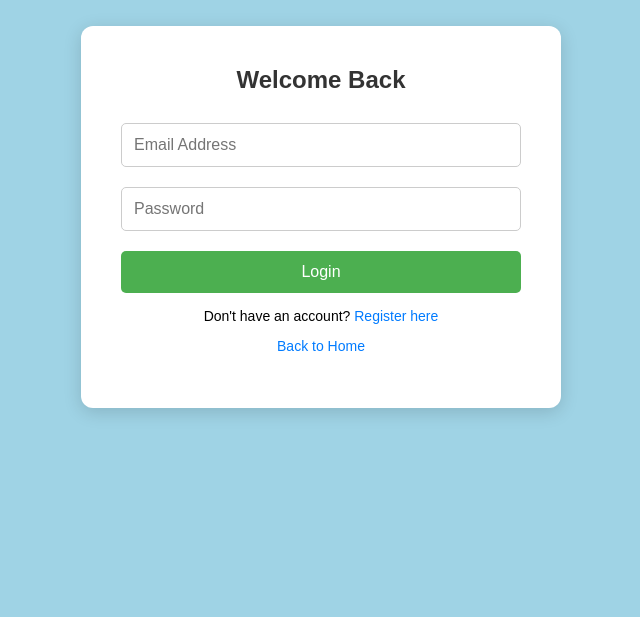
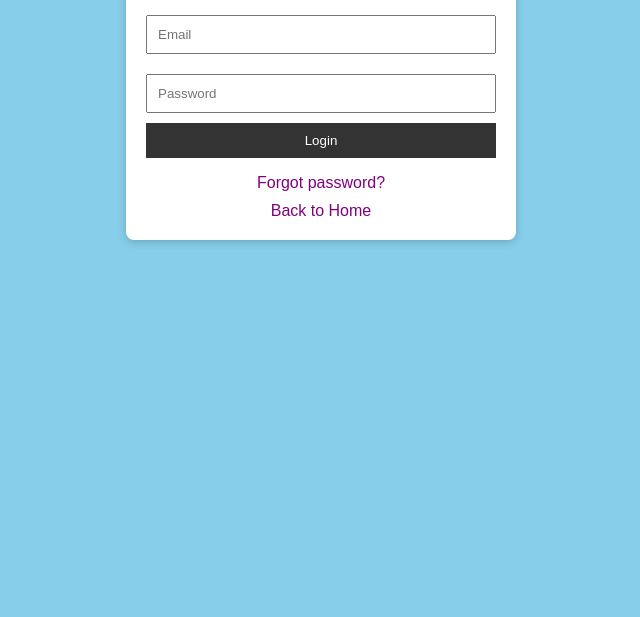
Before and after one commit to chilldude500/Senior-Project, a website: page login.html in a window 1280 px wide. Shown: the part 183-800 px from the top of the page, without its empty margins (319-959 px from the left). Drawn offline with Linux system fonts and the light colour scheme.

Commit message:
Update login.html

```diff
--- a/login.html
+++ b/login.html
@@ -1,122 +1,101 @@
 <!DOCTYPE html>
 <html lang="en">
 <head>
-    <meta charset="UTF-8">
-    <meta name="viewport" content="width=device-width, initial-scale=1.0">
+  <meta charset="UTF-8" />
   <title>Login</title>
+
   <style>
     body {
-            margin: 0;
-            padding: 0;
-            background-color: #9fd3e5;
+      background: skyblue;
       font-family: Arial, sans-serif;
-            display: flex;
-            justify-content: center;
-            align-items: center;
-            height: 100vh;
     }
 
-        .card {
-            background: #fff;
-            width: 400px;
-            padding: 40px;
-            border-radius: 12px;
-            box-shadow: 0 4px 18px rgba(0,0,0,.15);
+    .container {
+      width: 350px;
+      margin: 100px auto;
+      background: white;
+      padding: 20px;
+      border-radius: 8px;
+      box-shadow: 0 2px 8px rgba(0,0,0,0.2);
+    }
+
+    h2 {
       text-align: center;
     }
 
-        h2 { margin-top: 0; color: #333; }
-
     input {
       width: 100%;
-            padding: 12px;
+      padding: 10px;
       margin: 10px 0;
-            border-radius: 5px;
-            border: 1px solid #ccc;
       box-sizing: border-box;
-            font-size: 16px;
     }
 
     button {
       width: 100%;
-            padding: 12px;
-            background-color: #4CAF50;
+      padding: 10px;
+      background: #333;
       color: white;
       border: none;
-            border-radius: 5px;
-            font-size: 16px;
       cursor: pointer;
-            margin-top: 10px;
-            transition: background-color 0.3s;
     }
 
-        button:hover { background-color: #45a049; }
+    button:hover {
+      background: #555;
+    }
 
-        .links { margin-top: 15px; font-size: 14px; }
-        a { color: #007BFF; text-decoration: none; }
-        a:hover { text-decoration: underline; }
+    .msg {
+      text-align: center;
+      margin-top: 10px;
+      color: green;
+    }
 
-        #error-msg {
-            color: red;
+    .link {
+      text-align: center;
       margin-top: 10px;
-            display: none;
+    }
+
+    .link a {
+      text-decoration: none;
+      color: purple;
     }
   </style>
 </head>
+
 <body>
+  <div class="container">
+    <h2>Login</h2>
 
-    <div class="card">
-        <h2>Welcome Back</h2>
-        <form id="loginForm">
-            <input type="email" id="email" placeholder="Email Address" required>
-            <input type="password" id="password" placeholder="Password" required>
-            <button type="submit">Login</button>
-        </form>
+    <input type="email" id="email" placeholder="Email" />
+    <input type="password" id="password" placeholder="Password" />
 
-        <p id="error-msg"></p>
+    <button onclick="login()">Login</button>
 
-        <div class="links">
-            <p>Don't have an account? <a href="register.html">Register here</a></p>
-            <p><a href="/">Back to Home</a></p>
+    <p class="msg" id="message"></p>
+
+    <!-- ✅ NEW LINK -->
+    <div class="link">
+      <a href="resetpassword.html">Forgot password?</a>
+    </div>
+
+    <div class="link">
+      <a href="index.html">Back to Home</a>
     </div>
   </div>
 
   <script>
-        document.getElementById('loginForm').addEventListener('submit', async function(e) {
-            e.preventDefault(); // Stop page from reloading
+    async function login() {
+      const email = document.getElementById("email").value;
+      const password = document.getElementById("password").value;
 
-            const email = document.getElementById('email').value;
-            const password = document.getElementById('password').value;
-            const errorMsg = document.getElementById('error-msg');
-
-            try {
-                const response = await fetch('/api/login', {
-                    method: 'POST',
-                    headers: { 'Content-Type': 'application/json' },
+      const res = await fetch("/api/login", {
+        method: "POST",
+        headers: { "Content-Type": "application/json" },
         body: JSON.stringify({ email, password })
       });
 
-                const data = await response.json();
-
-                if (response.ok) {
-                    // --- SUCCESS ---
-                    // 1. Save the User ID to browser storage
-                    localStorage.setItem('userId', data.userId);
-                    localStorage.setItem('userName', data.name);
-
-                    // 2. Redirect to the Profile page
-                    window.location.href = 'profile.html';
-                } else {
-                    // --- FAIL ---
-                    errorMsg.style.display = 'block';
-                    errorMsg.textContent = data.message || 'Login failed';
+      const data = await res.json();
+      document.getElementById("message").textContent = data.message || "Login successful";
     }
-            } catch (err) {
-                console.error(err);
-                errorMsg.style.display = 'block';
-                errorMsg.textContent = 'Server error. Please try again.';
-            }
-        });
   </script>
 </body>
 </html>
```
Lines whose indentation alone changed are shown as unchanged.
